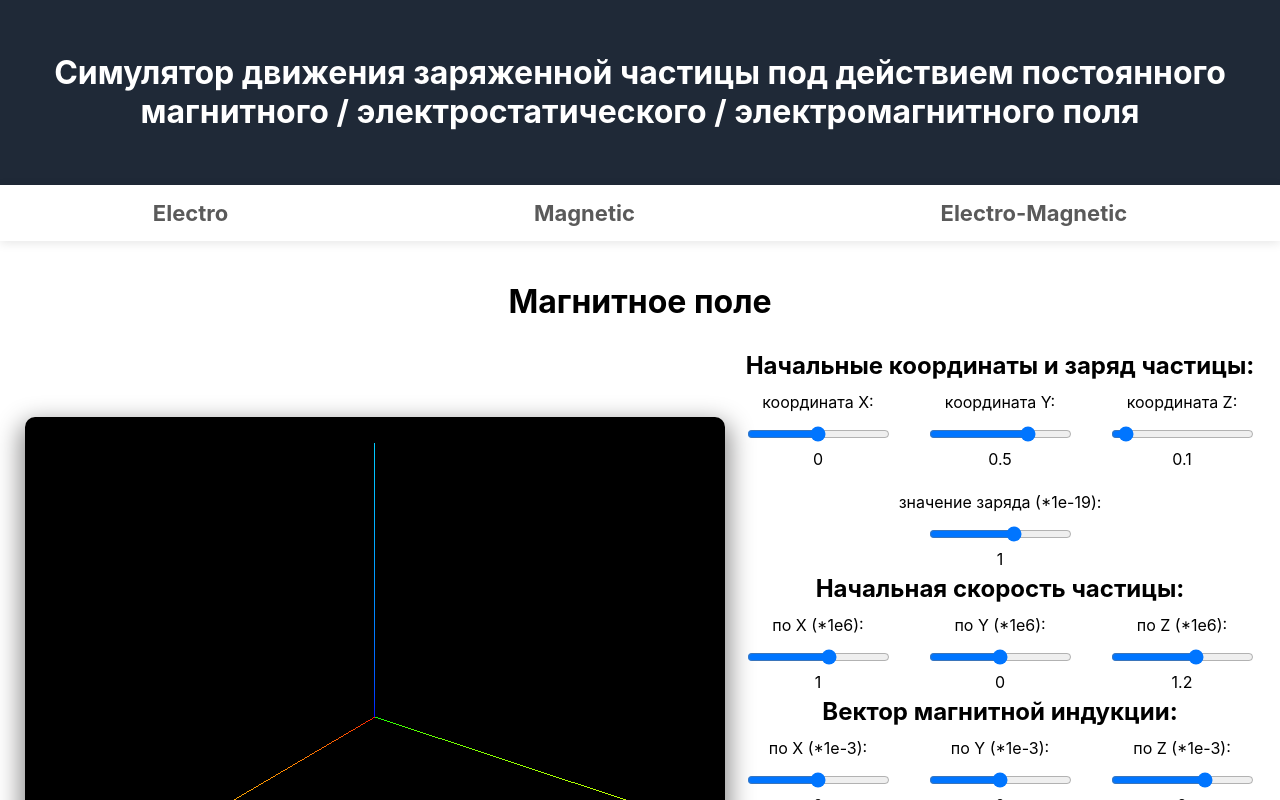
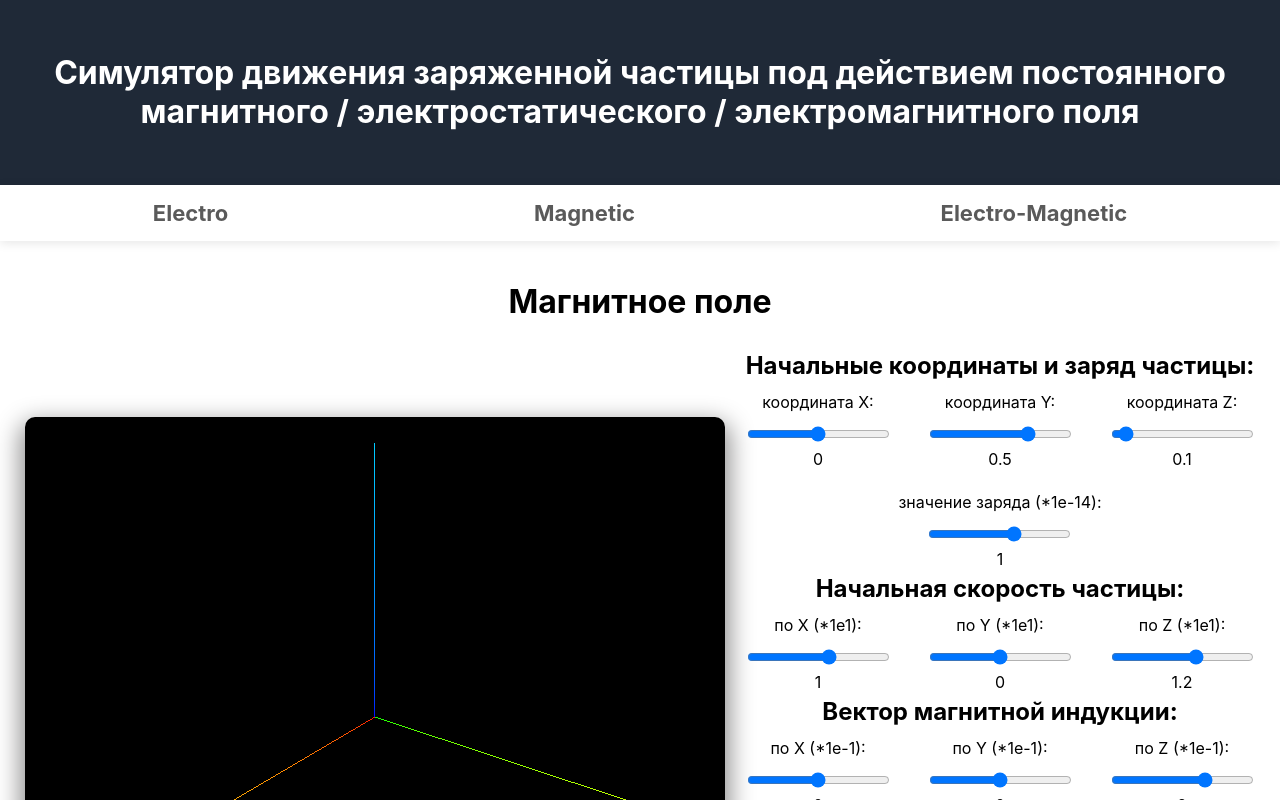
Before and after one commit to petrovviacheslav/physics-project, a React (Create React App) app: page /#/magnetic in a window 1280 px wide. Shown: the top 800 px of the page. Built offline with nearby package versions, Linux system fonts and the light colour scheme; no server answers.

Commit message:
few small changes and add TODO

```diff
--- a/src/App.js
+++ b/src/App.js
@@ -22,6 +22,8 @@ function App() {
             </div>
         )
     }
+
+    // все стили для Magnetic, Electro в App.css, может их надо перенести?
     return (
 
         <Router>
@@ -31,11 +33,11 @@ function App() {
                 <Route path="/electro-magnetic" element={createPage(<div>lol</div>)}/>
                 <Route path="/" element={<ul>
                     <li>Что происходит с точкой в магнитном поле, у которой вектор скорости и магнитной индукции
-                        сонаправлены?
+                        сонаправлены? -> движется только благодаря скорости, надо тогда убирать каждый раз подсчёт силы лоренца (флаг?)
                     </li>
-                    <li>Что происходит с каждым полем, если скорость = 0?</li>
+                    <li>Что происходит с магнитным полем, если скорость = 0? -> в магнитном частица будет тупо стоять на месте (проверка на это?)</li>
                     <li>Возможно сделать в электрическом поле до 3 зарядов? как тогда будет считаться траектория из за меняющейся силы? (использование закона кулона)</li>
-                    <li>Может плавно отрисовывать траекторию с течением времени через animate?</li>
+                    <li>Выбрать оптимальные значения 1e для обоих полей (наиболее реальные)</li>
                 </ul>}/>
             </Routes>
         </Router>
--- a/src/components/dataTable/DataTable.jsx
+++ b/src/components/dataTable/DataTable.jsx
@@ -12,6 +12,9 @@ const DataTable = ({scene, camera, renderer, divideVelocity}) => {
 
     const [currentPoint, setCurrentPoint] = useState(new THREE.Mesh());
     const [currentVelocity, setCurrentVelocity] = useState(new THREE.ArrowHelper());
+
+    // TODO: надо будет создавать массив для всех точек, у каждой из которых хранится currentPoint, currentVelocity
+    // или как это делать?
 
     function addOnGraph(e, id) {
         e.preventDefault();
--- a/src/components/magnetic/ManipulationMagneticForm.jsx
+++ b/src/components/magnetic/ManipulationMagneticForm.jsx
@@ -94,7 +94,7 @@ const ManipulationMagneticForm = ({scene, camera, renderer}) => {
                             <span>{position.position_z}</span>
                         </div>
                         <div>
-                            <label htmlFor="discharge_slider">значение заряда (*1e-19):</label>
+                            <label htmlFor="discharge_slider">значение заряда (*1e-14):</label>
                             <input type="range" id="discharge_slider" min="-4" max="4" name={"discharge"} step={0.1}
                                    value={position.discharge} onChange={updatePosition}/>
                             <span>{position.discharge}</span>
@@ -108,19 +108,19 @@ const ManipulationMagneticForm = ({scene, camera, renderer}) => {
                     <h2>Начальная скорость частицы:</h2>
                     <div className="sub-form-container">
                         <div>
-                            <label htmlFor="velocity_x_slider">по X (*1e6):</label>
+                            <label htmlFor="velocity_x_slider">по X (*1e1):</label>
                             <input type="range" id="velocity_x_slider" min="-5" max="5" name={"velocity_x"} step={0.1}
                                    value={velocity.velocity_x} onChange={updateVelocity}/>
                             <span>{velocity.velocity_x}</span>
                         </div>
                         <div>
-                            <label htmlFor="velocity_y_slider">по Y (*1e6):</label>
+                            <label htmlFor="velocity_y_slider">по Y (*1e1):</label>
                             <input type="range" id="velocity_y_slider" min="-5" max="5" name={"velocity_y"} step={0.1}
                                    value={velocity.velocity_y} onChange={updateVelocity}/>
                             <span>{velocity.velocity_y}</span>
                         </div>
                         <div>
-                            <label htmlFor="velocity_z_slider">по Z (*1e6):</label>
+                            <label htmlFor="velocity_z_slider">по Z (*1e1):</label>
                             <input type="range" id="velocity_z_slider" min="-5" max="5" name={"velocity_z"} step={0.1}
                                    value={velocity.velocity_z} onChange={updateVelocity}/>
                             <span>{velocity.velocity_z}</span>
@@ -132,19 +132,19 @@ const ManipulationMagneticForm = ({scene, camera, renderer}) => {
                     <h2>Вектор магнитной индукции:</h2>
                     <div className="sub-form-container">
                         <div>
-                            <label htmlFor="induction_x_slider">по X (*1e-3):</label>
+                            <label htmlFor="induction_x_slider">по X (*1e-1):</label>
                             <input type="range" id="induction_x_slider" min="-5" max="5" name={"induction_x"} step={0.1}
                                    value={induction.induction_x} onChange={updateInduction}/>
                             <span>{induction.induction_x}</span>
                         </div>
                         <div>
-                            <label htmlFor="induction_y_slider">по Y (*1e-3):</label>
+                            <label htmlFor="induction_y_slider">по Y (*1e-1):</label>
                             <input type="range" id="induction_y_slider" min="-5" max="5" name={"induction_y"} step={0.1}
                                    value={induction.induction_y} onChange={updateInduction}/>
                             <span>{induction.induction_y}</span>
                         </div>
                         <div>
-                            <label htmlFor="induction_z_slider">по Z (*1e-3):</label>
+                            <label htmlFor="induction_z_slider">по Z (*1e-1):</label>
                             <input type="range" id="induction_z_slider" min="-5" max="5" name={"induction_z"} step={0.1}
                                    value={induction.induction_z} onChange={updateInduction}/>
                             <span>{induction.induction_z}</span>
@@ -154,7 +154,7 @@ const ManipulationMagneticForm = ({scene, camera, renderer}) => {
                 </div>
 
                 <div className="time">
-                    <h2>Время движения (*1e-6, с):</h2>
+                    <h2>Время движения (*1e-1, с):</h2>
                     <input type="range" id="time_slider" min="0.5" max="7" name={"fallenTime"} step={0.1}
                            value={fallenTime} onChange={updateTime}/>
                     <span>{fallenTime}</span>
```
Also changed, not shown: src/components/magnetic/DrawMagnetic.js (+5 -13 lines).
